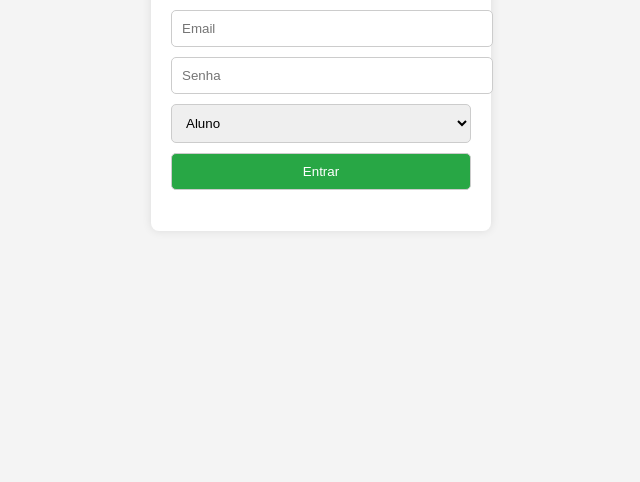
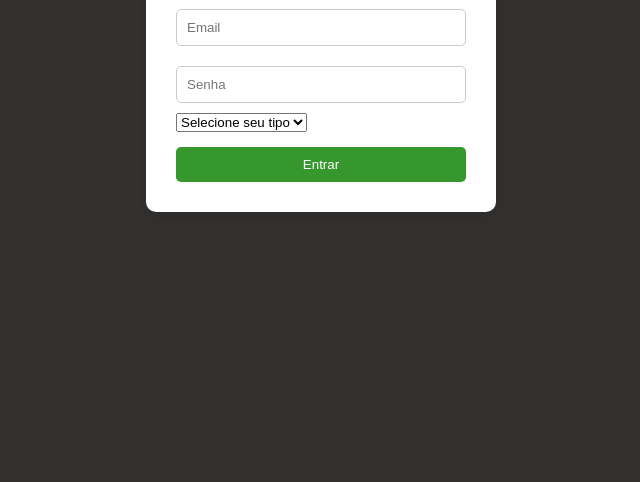
Before and after one commit to vicares/Infra_cloud_AWS, a website: page public/index.html in a window 1280 px wide. Shown: the part 334-816 px from the top of the page, without its empty margins (319-959 px from the left). Drawn offline with Linux system fonts and the light colour scheme.

Commit message:
refact: ajuste link css

```diff
--- a/public/index.html
+++ b/public/index.html
@@ -1,25 +1,24 @@
 <!DOCTYPE html>
-<html lang="pt-BR">
+<html lang="pt-br">
 <head>
     <meta charset="UTF-8">
     <meta name="viewport" content="width=device-width, initial-scale=1.0">
     <title>Login - Catálogo de Jogos</title>
-    <link rel="stylesheet" href="styles.css">
+    <link rel="stylesheet" href="/styles.css">
 </head>
 <body>
-    <div class="container">
+    <div class="login-container">
         <h2>Login</h2>
-        <form id="loginForm">
-            <input type="email" id="email" placeholder="Email" required>
-            <input type="password" id="senha" placeholder="Senha" required>
-            <select id="tipo">
+        <form>
+            <input type="email" placeholder="Email" required>
+            <input type="password" placeholder="Senha" required>
+            <select required>
+                <option value="" disabled selected>Selecione seu tipo</option>
                 <option value="aluno">Aluno</option>
                 <option value="professor">Professor</option>
             </select>
             <button type="submit">Entrar</button>
         </form>
-        <p id="mensagem"></p>
     </div>
-    <script src="script.js"></script>
 </body>
 </html>
--- a/public/styles.css
+++ b/public/styles.css
@@ -1,35 +1,60 @@
-body {
+/* Resetando margens e preenchimentos padrão */
+* {
+    margin: 0;
+    padding: 0;
+    box-sizing: border-box;
     font-family: Arial, sans-serif;
-    background-color: #f4f4f4;
-    display: flex;
-    justify-content: center;
-    align-items: center;
-    height: 100vh;
 }
 
-.container {
-    background: white;
-    padding: 20px;
-    box-shadow: 0px 0px 10px rgba(0, 0, 0, 0.1);
-    border-radius: 8px;
-    width: 300px;
-    text-align: center;
+/* Estilização geral do corpo */
+body {
+    display: flex;
+    justify-content: center; /* Centraliza horizontalmente */
+    align-items: center; /* Centraliza verticalmente */
+    height: 100vh; /* Faz com que ocupe toda a altura da tela */
+    background-color: #333030; /* Cor de fundo suave */
 }
 
-input, select, button {
+/* Container do formulário de login */
+.login-container {
+    background: #fff;
+    padding: 30px;
+    border-radius: 10px;
+    box-shadow: 0px 4px 10px rgba(0, 0, 0, 0.1);
+    width: 350px;
+    display: flex;
+    flex-direction: column; /* Alinha itens verticalmente */
+    align-items: center; /* Centraliza os itens no eixo horizontal */
+}
+
+/* Estilo do título */
+h2 {
+    margin-bottom: 20px;
+    color: #fff;
+}
+
+/* Inputs estilizados */
+input {
     width: 100%;
     padding: 10px;
-    margin: 5px 0;
+    margin: 10px 0;
     border: 1px solid #ccc;
     border-radius: 5px;
 }
 
+/* Botão estilizado */
 button {
-    background-color: #28a745;
-    color: white;
+    width: 100%;
+    padding: 10px;
+    margin-top: 15px;
+    background: #36972E;
+    color: #ffffff;
+    border: none;
+    border-radius: 5px;
     cursor: pointer;
+    transition: 0.3s;
 }
 
 button:hover {
-    background-color: #218838;
+    background: hwb(148 2% 69%);
 }
```
Also changed, not shown: server.js (+7 -5 lines).
